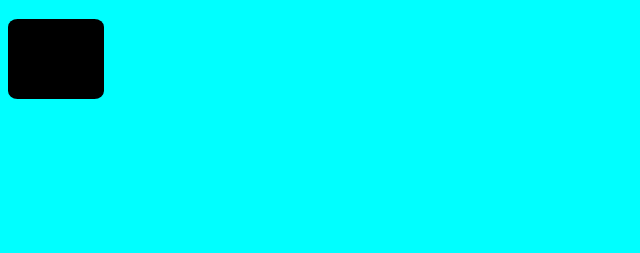
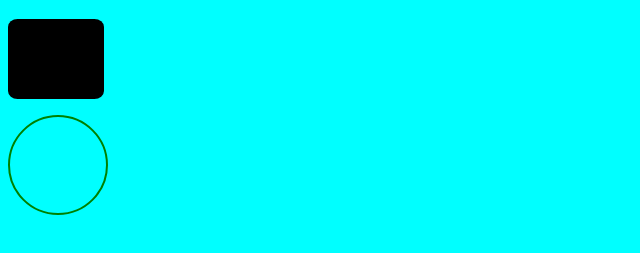
Before and after one commit to okhouja/SCSS-test, a website: page src/index.html in a window 1280 px wide. Shown: the part 61-314 px from the top of the page, without its empty margins (0-640 px from the left). Drawn offline with nearby package versions, Linux system fonts and the light colour scheme; files that its build step writes are made by us from their sources.

```diff
--- a/src/index.html
+++ b/src/index.html
@@ -13,5 +13,6 @@
     <p></p>
 
     <div class="cool"></div>
+    <div class="cir"></div>
   </body>
 </html>
--- a/src/scss/main.scss
+++ b/src/scss/main.scss
@@ -7,3 +7,10 @@
   border-radius: 10%;
   background-color: black;
 }
+.cir {
+  margin-top: 1em;
+  width: 6em;
+  height: 6em;
+  border-radius: 50%;
+  border: 2px solid green;
+}
```
